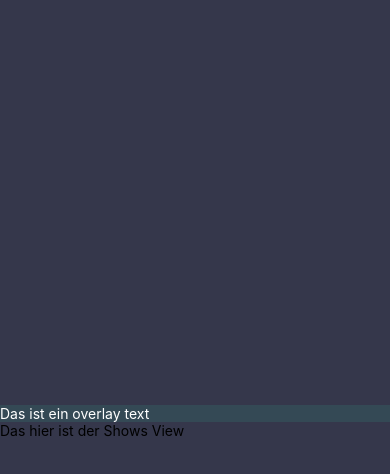
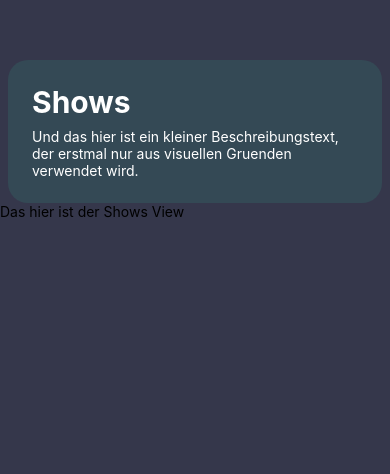
Before and after one commit to aajuu19/my-tv, a React Native app: screen / in a window 390 px wide. Shown: the top 474 px of the page. Built offline with nearby package versions, Linux system fonts and the light colour scheme.

Commit message:
feat: add basic components

```diff
--- a/App.tsx
+++ b/App.tsx
@@ -15,8 +15,6 @@ export default function App() {
 const styles = StyleSheet.create({
   container: {
     flex: 1,
-    alignItems: "center",
-    justifyContent: "center",
     backgroundColor: Colors.dark,
   },
 });
--- a/components/Button.tsx
+++ b/components/Button.tsx
@@ -1,15 +1,36 @@
+import React from "react";
 import {
-  Button as ReactNativeButton,
-  ButtonProps,
+  GestureResponderEvent,
+  Text,
+  TouchableOpacity,
   StyleSheet,
 } from "react-native";
 
-export const Button = ({ title }: ButtonProps) => {
-  return <ReactNativeButton style={styles.button} title={title} />;
+// Define the props for your custom button
+interface ButtonProps {
+  title: string;
+  onPress: (event: GestureResponderEvent) => void;
+  style?: object; // Optionally include style to allow custom styling from the parent component
+}
+
+// Implement the button with your custom props
+export const Button: React.FC<ButtonProps> = ({ title, onPress, style }) => {
+  return (
+    <TouchableOpacity style={[styles.button, style]} onPress={onPress}>
+      <Text style={styles.text}>{title}</Text>
+    </TouchableOpacity>
+  );
 };
 
+// Define styles for your button
 const styles = StyleSheet.create({
   button: {
     backgroundColor: "red",
+    padding: 10,
+    borderRadius: 5,
+  },
+  text: {
+    color: "white",
+    textAlign: "center",
   },
 });
--- /dev/null
+++ b/components/Headline.tsx
@@ -0,0 +1,41 @@
+import { Text } from "react-native";
+import { Colors } from "../configs/colors";
+
+type HeadlineSizes = "h1" | "h2" | "h3" | "h4" | "h5" | "h6";
+
+const useFontSize = (as: HeadlineSizes) => {
+  if (as === "h1") {
+    return 30;
+  }
+  if (as === "h2") {
+    return 26;
+  }
+  if (as === "h3") {
+    return 24;
+  }
+  if (as === "h4") {
+    return 20;
+  }
+  if (as === "h5") {
+    return 18;
+  }
+  if (as === "h6") {
+    return 16;
+  }
+};
+
+export const Headline = ({
+  content,
+  as,
+}: {
+  content: string;
+  as: HeadlineSizes;
+}) => {
+  const fontSize = useFontSize(as);
+
+  return (
+    <Text style={{ fontSize, color: Colors.light, fontWeight: "700" }}>
+      {content}
+    </Text>
+  );
+};
--- /dev/null
+++ b/components/index.ts
@@ -0,0 +1,2 @@
+export * from "./Button";
+export * from "./Headline";
--- a/features/shows/presentation/views/shows-view.tsx
+++ b/features/shows/presentation/views/shows-view.tsx
@@ -1,11 +1,16 @@
 import { StyleSheet, Text, View } from "react-native";
 import { Colors } from "../../../../configs/colors";
+import { Headline } from "../../../../components";
 
 export const ShowsView = () => {
   return (
     <View style={styles.container}>
       <View style={styles.viewHeader}>
-        <Text style={{ color: Colors.light }}>Das ist ein overlay text</Text>
+        <Headline content="Shows" as="h1" />
+        <Text style={{ color: Colors.light, paddingTop: 8 }}>
+          Und das hier ist ein kleiner Beschreibungstext, der erstmal nur aus
+          visuellen Gruenden verwendet wird.
+        </Text>
       </View>
       <Text>Das hier ist der Shows View</Text>
     </View>
@@ -14,12 +19,16 @@ export const ShowsView = () => {
 
 const styles = StyleSheet.create({
   container: {
+    marginTop: 60,
     display: "flex",
     width: "100%",
     justifyContent: "flex-start",
     backgroundColor: "",
   },
   viewHeader: {
+    borderRadius: 20,
     backgroundColor: Colors.tertiary,
+    marginHorizontal: 8,
+    padding: 24,
   },
 });
```
